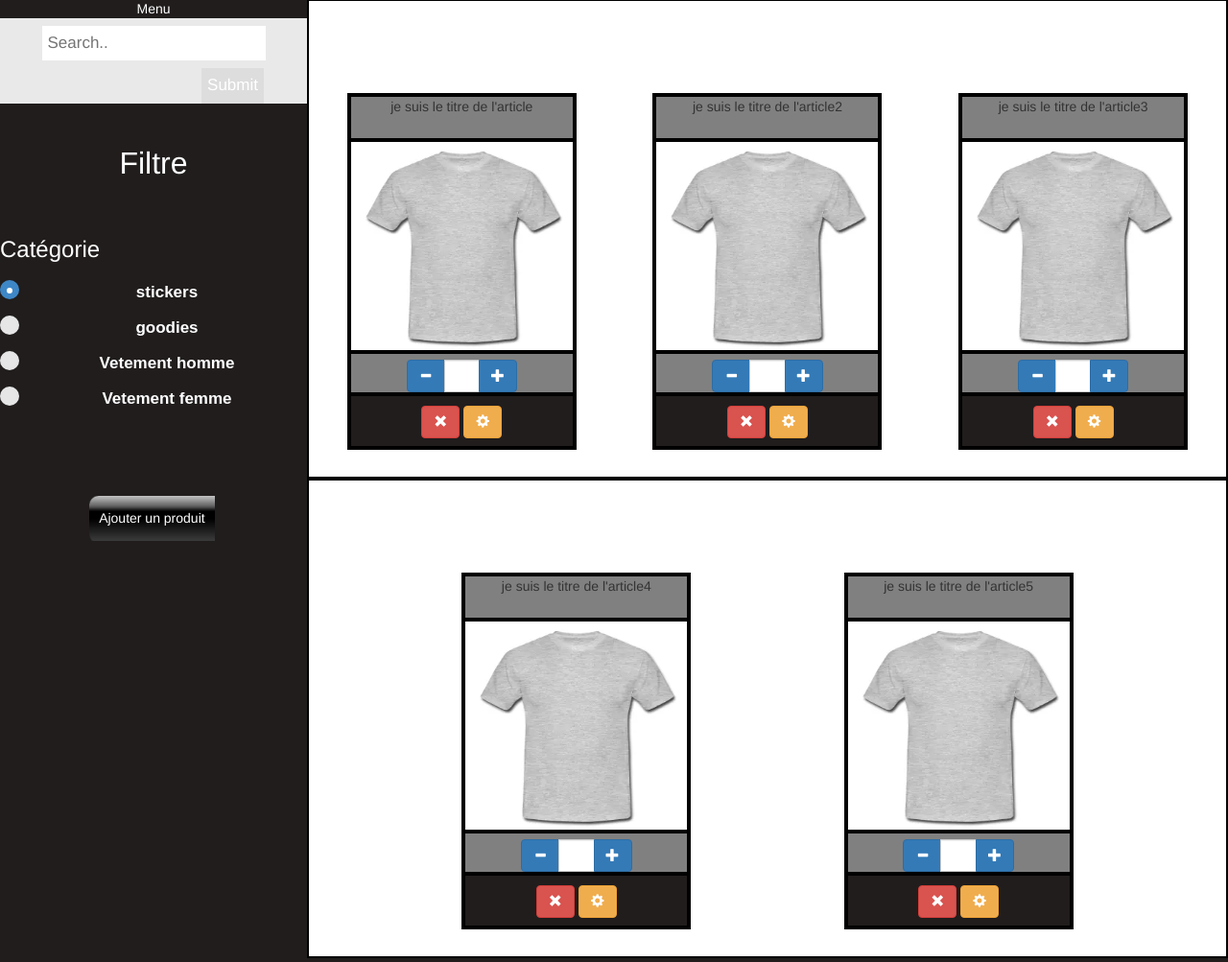
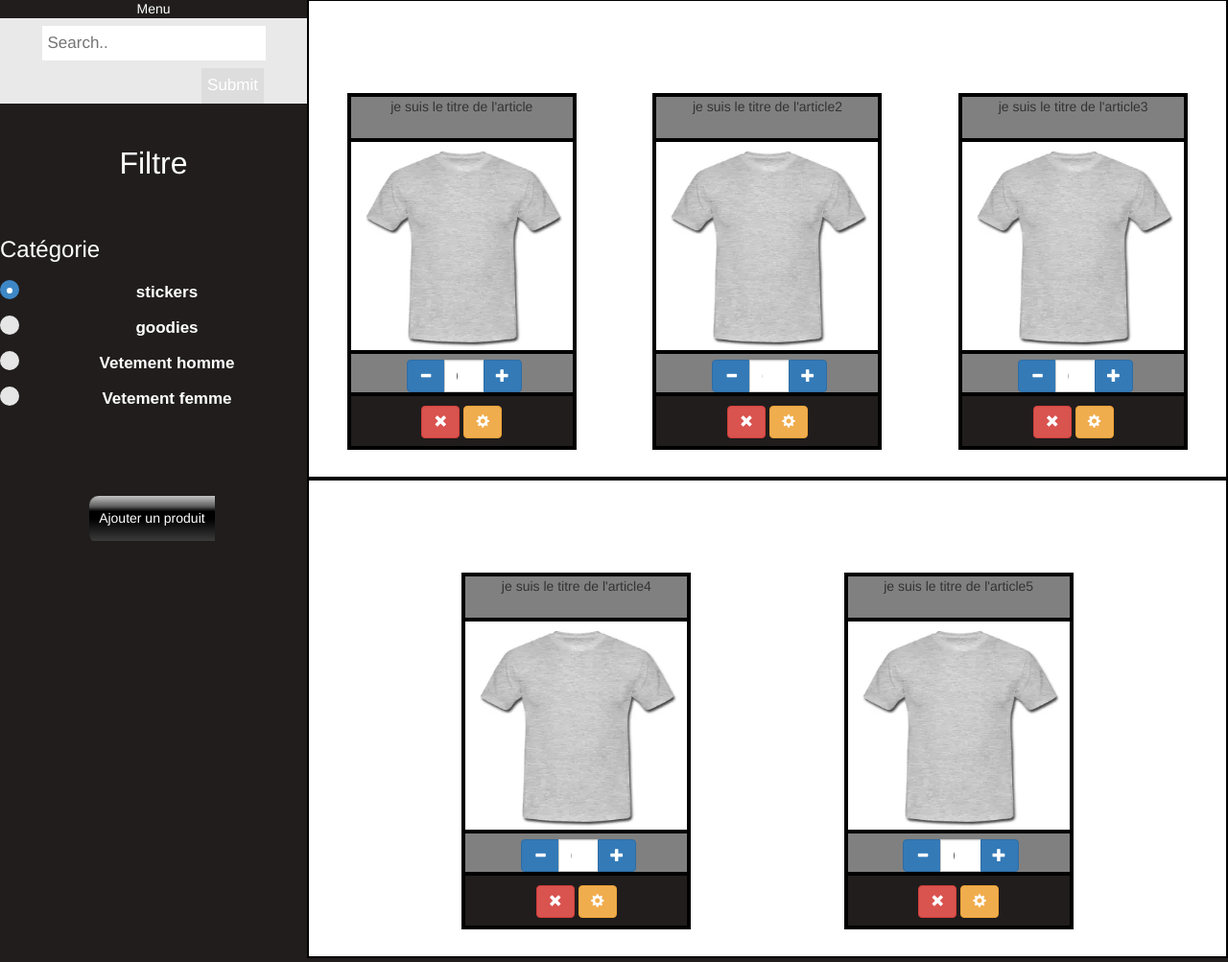
Before and after one commit to Euxiniar/Student-Union-Website-CESI-Engineering-1, a PHP site: page /website/store/index.php in a window 1280 px wide. Shown: the part 83-1086 px from the top of the page at 96% size. Run offline with PHP 8.4, Linux system fonts and the light colour scheme; some libraries are stand-ins or nearby versions.

Commit message:
salut c'st moi un commit
yo

```diff
--- a/website/assets/css/addproduit.css
+++ b/website/assets/css/addproduit.css
@@ -18,3 +18,7 @@ border: 2px solid black;
   .Annuler_produit { grid-area: Annuler_produit; }
 
   .Ajouter_produit { grid-area: Ajouter_produit; }
+
+ #a{
+    color:#fff !important;
+  }
--- a/website/assets/css/store.css
+++ b/website/assets/css/store.css
@@ -39,86 +39,17 @@ font-size:xx-large;
   border: 2px solid black;
   height: 75%;
 }
-#contenu100{
-margin-top: 0%;
-border: 2px solid black;
-height:13%;
-background-color:gray;
- }
-#contenu101{
-  margin-top: 0%;
-  border: 2px solid black;
-  height: 60%;
-}
-#contenu102{
-  margin-top: 0%;
-  height: 12%;
-  border: 2px solid black;
-  background-color:gray;
-}
-#contenu103{
-  margin-top: 0%;
-  height: 15%;
-  border: 2px solid black;
-  background-color: #211d1d;
-}
 #contenu20{
   width: 25%;
   margin-top: 10%;
   border: 2px solid black;
   height: 75%;
 }
-#contenu200{
-  margin-top: 0%;
-  border: 2px solid black;
-  height:13%;
-  background-color:gray;
-}
-#contenu201{
-  margin-top: 0%;
-  border: 2px solid black;
-  height: 60%;
-}
-#contenu202{
-  margin-top: 0%;
-  height: 12%;
-  border: 2px solid black;
-  background-color:gray;
-  }
-  #contenu203{
-    margin-top: 0%;
-    height: 15%;
-    border: 2px solid black;
-    background-color: #211d1d;
-  }
 #contenu30{
   width: 25%;
   margin-top: 10%;
   border: 2px solid black;
   height: 75%;
-}
-#contenu300{
-  margin-top: 0%;
-  border: 2px solid black;
-  height:13%;
-  background-color:gray;
-   }
-#contenu301{
-  margin-top: 0%;
-  border: 2px solid black;
-  height: 60%;
-}
-#contenu302{
-  margin-top: 0%;
-  height: 12%;
-  border: 2px solid black;
-  background-color:gray;
-}
-#contenu303{
-  margin-top: 0%;
-  height: 15%;
-  border: 2px solid black;
-  background-color: #211d1d;
 }
 #contenu2{
   height: 50%;
@@ -134,65 +65,44 @@ background-color:gray;
   border: 2px solid black;
   height: 75%;
 }
-#contenu400{
-  margin-top: 0%;
-  border: 2px solid black;
-  height:13%;
-  background-color:gray;
-}
-#contenu401{
-  margin-top: 0%;
-  border: 2px solid black;
-  height: 60%;
-}
-#contenu402{
-  margin-top: 0%;
-  height: 12%;
-  border: 2px solid black;
-  background-color:gray;
-}
-#contenu403{
-  margin-top: 0%;
-  height: 15%;
-  border: 2px solid black;
-  background-color: #211d1d;
-}
 #contenu50{
   width: 25%;
   margin-top: 10%;
   border: 2px solid black;
   height: 75%;
 }
-#contenu500{
+.contenu100{
   margin-top: 0%;
   border: 2px solid black;
   height:13%;
   background-color:gray;
    }
-#contenu501{
+  .contenu101{
     margin-top: 0%;
     border: 2px solid black;
     height: 60%;
   }
-#contenu502{
+  .contenu102{
     margin-top: 0%;
     height: 12%;
     border: 2px solid black;
     background-color:gray;
   }
-#contenu503{
+  .contenu103{
     margin-top: 0%;
     height: 15%;
     border: 2px solid black;
     background-color: #211d1d;
   }
+
+
 #bouton_bde{
   margin-top:4%;
 }
 .input-group{
   margin-top:-2%;
   margin-left:25%;
-  width: 50%;
+  width: 52%;
 
 }
 
--- a/website/store/index.php
+++ b/website/store/index.php
@@ -103,7 +103,7 @@
                      </br>
                 </div>
 
-                <div id="contenu102">
+                <div class="contenu102">
                          <p>
                         </p>
                             <div class="input-group">
@@ -122,7 +122,7 @@
                         <p></p>
                     </br>
                 </div>
-                <div id="contenu103">
+                <div class="contenu103">
                     <div id="bouton_bde">
                          <button type="button" class="btn btn-danger btn-circle"><i class="glyphicon glyphicon-remove"></i></button>
                         <button type="button" class="btn btn-warning btn-circle"><i class="glyphicon glyphicon-cog"></i></button>
@@ -148,7 +148,7 @@
                      </br>
                 </div>
 
-                <div id="contenu202">
+                <div class="contenu102">
                         <p>
                         </p>
                             <div class="input-group">
@@ -167,7 +167,7 @@
                         <p></p>
                     </br>
                 </div>
-                <div id="contenu203">
+                <div class="contenu103">
                     <div id="bouton_bde">
                          <button type="button" class="btn btn-danger btn-circle"><i class="glyphicon glyphicon-remove"></i></button>
                         <button type="button" class="btn btn-warning btn-circle"><i class="glyphicon glyphicon-cog"></i></button>
@@ -193,7 +193,7 @@
                     </br>
                 </div>
 
-                <div id="contenu302">
+                <div class="contenu102">
                          <p>
                         </p>
                             <div class="input-group">
@@ -212,7 +212,7 @@
                         <p></p>
                     </br>
                 </div>
-                <div id="contenu303">
+                <div class="contenu103">
                     <div id="bouton_bde">
                          <button type="button" class="btn btn-danger btn-circle"><i class="glyphicon glyphicon-remove"></i></button>
                         <button type="button" class="btn btn-warning btn-circle"><i class="glyphicon glyphicon-cog"></i></button>
@@ -242,7 +242,7 @@
                     </br>
                 </div>
 
-                <div id="contenu402">
+                <div class="contenu102">
                 <p>
                 <p>
                         </p>
@@ -262,7 +262,7 @@
                         <p></p>
                     </br>
                 </div>
-                <div id="contenu403">
+                <div class="contenu103">
                     <div id="bouton_bde">
                          <button type="button" class="btn btn-danger btn-circle"><i class="glyphicon glyphicon-remove"></i></button>
                         <button type="button" class="btn btn-warning btn-circle"><i class="glyphicon glyphicon-cog"></i></button>
@@ -285,7 +285,7 @@
                     />
                      </br>
                 </div>
-                <div id="contenu502">
+                <div class="contenu102">
                         <p>
                         </p>
                             <div class="input-group">
@@ -304,7 +304,7 @@
                         <p></p>
                      </br>
                 </div>
-                <div id="contenu503">
+                <div class="contenu103">
                     <div id="bouton_bde">
                          <button type="button" class="btn btn-danger btn-circle"><i class="glyphicon glyphicon-remove"></i></button>
                         <button type="button" class="btn btn-warning btn-circle"><i class="glyphicon glyphicon-cog"></i></button>
```
Also changed, not shown: other parts of website/store/index.php (+14 -14 lines), website/store/addproduit.php (+5 -3 lines). Lines whose indentation alone changed are shown as unchanged.
